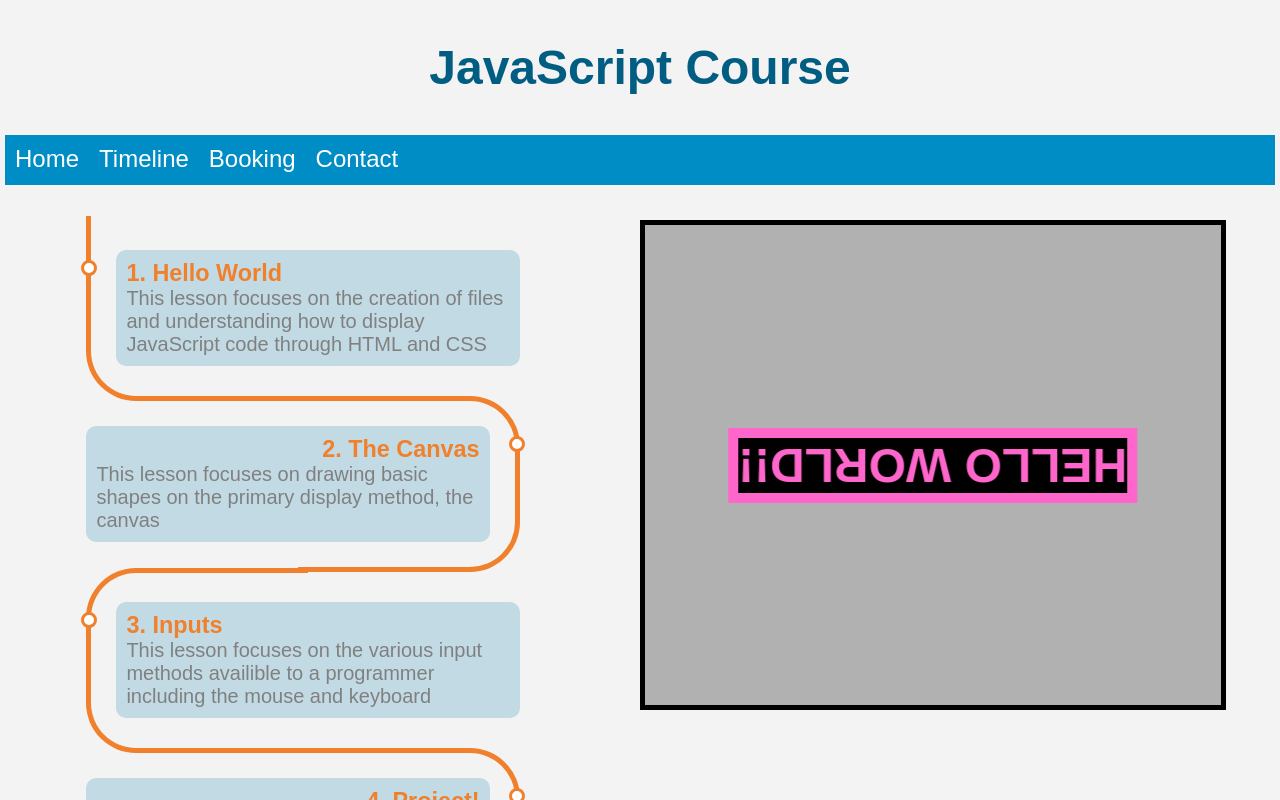
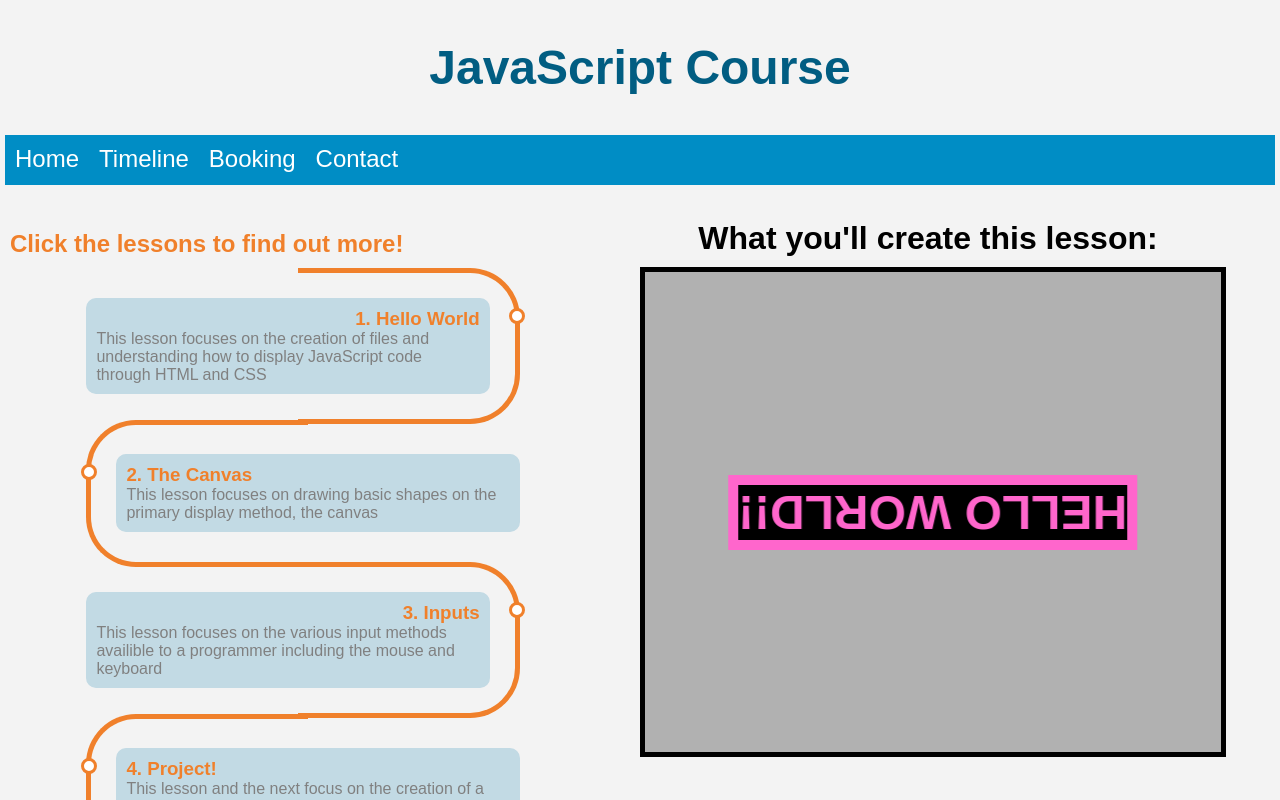
Before and after one commit to Jejiey/JSBasics, a plain HTML site: page timeline.html in a window 1280 px wide. Drawn offline with Linux system fonts and the light colour scheme.

Commit message:
small changes css

```diff
--- a/Styling/timeline.css
+++ b/Styling/timeline.css
@@ -36,13 +36,21 @@
     align-items: center;
     height:calc(100vh - var(--headersize));
    }
-
+  .outertitle{
+    display: flex;
+    margin: 10px;
+    color: #f0802b;
+    font-size: x-large;
+    font-weight: bold;
+  }
   /* Card container */
   .card {
     left: 15%;
     position: relative;
     max-width: 70%;
-        font-size: 125%;
+    font-size: medium;
+    font-weight: normal;
+
 
   }
 
@@ -164,14 +172,24 @@
 
     /* display Container */
 	#display {
+    text-align: center;
+
     right: 0px;
     padding-right: 5%;
     height: calc(100% - var(--headersize));
 
+
 	}
+  #display hd{
+		font-size: xx-large;
+		font-weight: bold;
+    position: relative;
+  }
   #center{
+    margin-top: 10px;
+
     display: flex;
-
+    font-size:medium ;
     border: 5px solid rgb(0, 0, 0);
     background: rgb(177, 177, 177);
     height: 80%;
--- a/timeline.html
+++ b/timeline.html
@@ -22,6 +22,7 @@
 
     <div class="split timeline">
         <div class="outer">
+            <div class="outertitle"> Click the lessons to find out more!</div>
             <div class="card">
             <div class="info">
                 <button class="expand" ></button>
@@ -75,6 +76,7 @@
       </div>
 
       <div class="split" id="display">
+        <hd>What you'll create this lesson:</hd>
         <div id="center">
         <div class = "item" id="hWorld"> HELLO WORLD!!</div>
         <div class = "item" id = "second"> <canvas id="TheCanvas" ></canvas></div>
```
